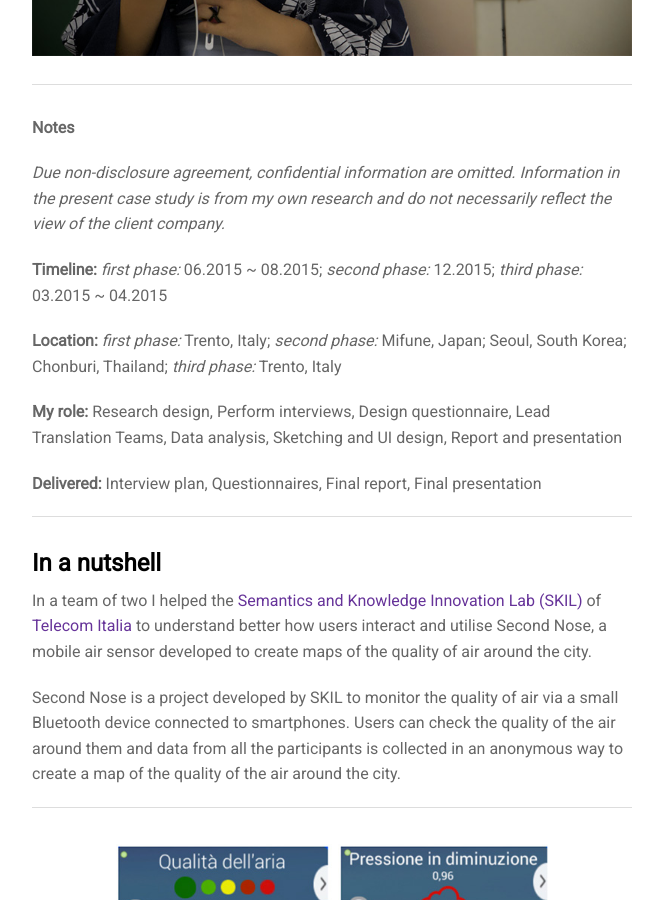
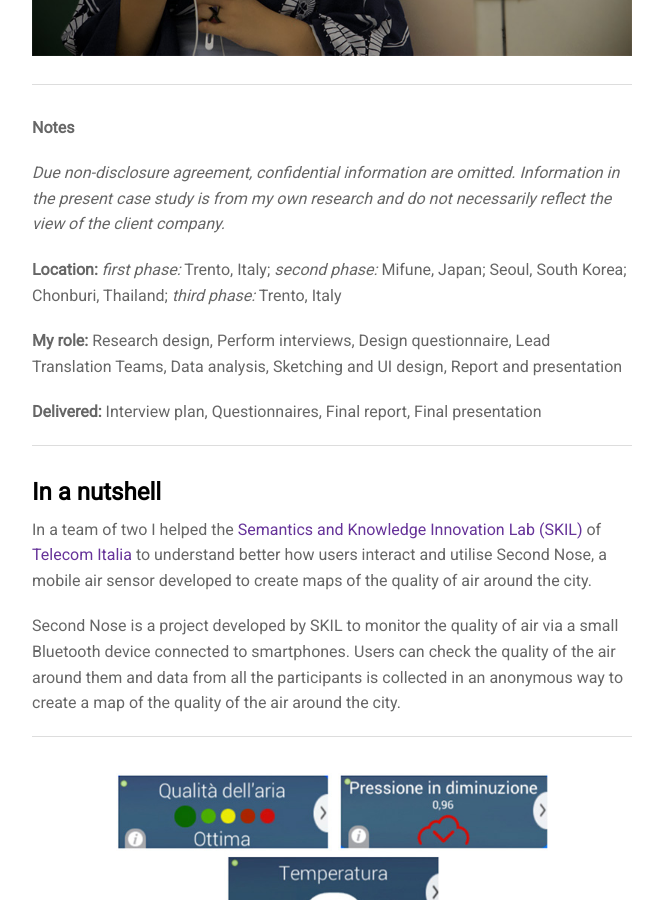
Before and after one commit to ecodallaluna/portfolio, a Jekyll site: the page built from projects/proj-4.md, in a window 1280 px wide and 900 px high, scrolled down 550 px. Shown: the whole window, without its empty margins (308-971 px from the left). Built offline with Jekyll 4.4.1, drawn with Linux system fonts in a browser that asks for light colours; nearby versions of some CDN libraries.

Commit message:
Removed Timeline info

```diff
--- a/projects/proj-4.md
+++ b/projects/proj-4.md
@@ -12,8 +12,8 @@
 **Notes**
 
 *Due non-disclosure agreement, confidential information are omitted. Information in the present case study is from my own research and do not necessarily reflect the view of the client company.*
-
-**Timeline:** *first phase:* 06.2015 ~ 08.2015; *second phase:* 12.2015; *third phase:* 03.2015 ~ 04.2015
+<!--
+**Timeline:** *first phase:* 06.2015 ~ 08.2015; *second phase:* 12.2015; *third phase:* 03.2015 ~ 04.2015 -->
 
 **Location:**  *first phase:* Trento, Italy;  *second phase:* Mifune, Japan; Seoul, South Korea; Chonburi, Thailand;  *third phase:* Trento, Italy
 
```
